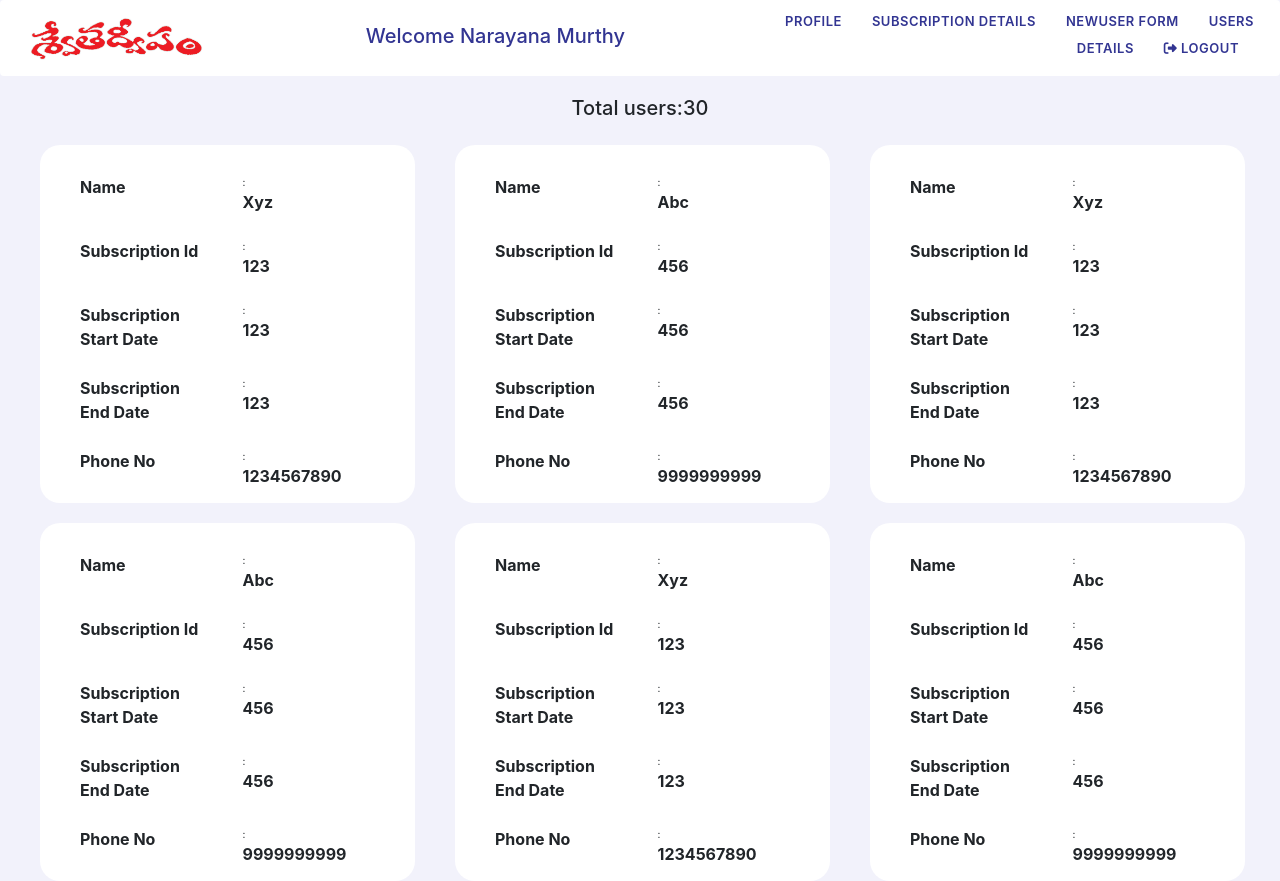
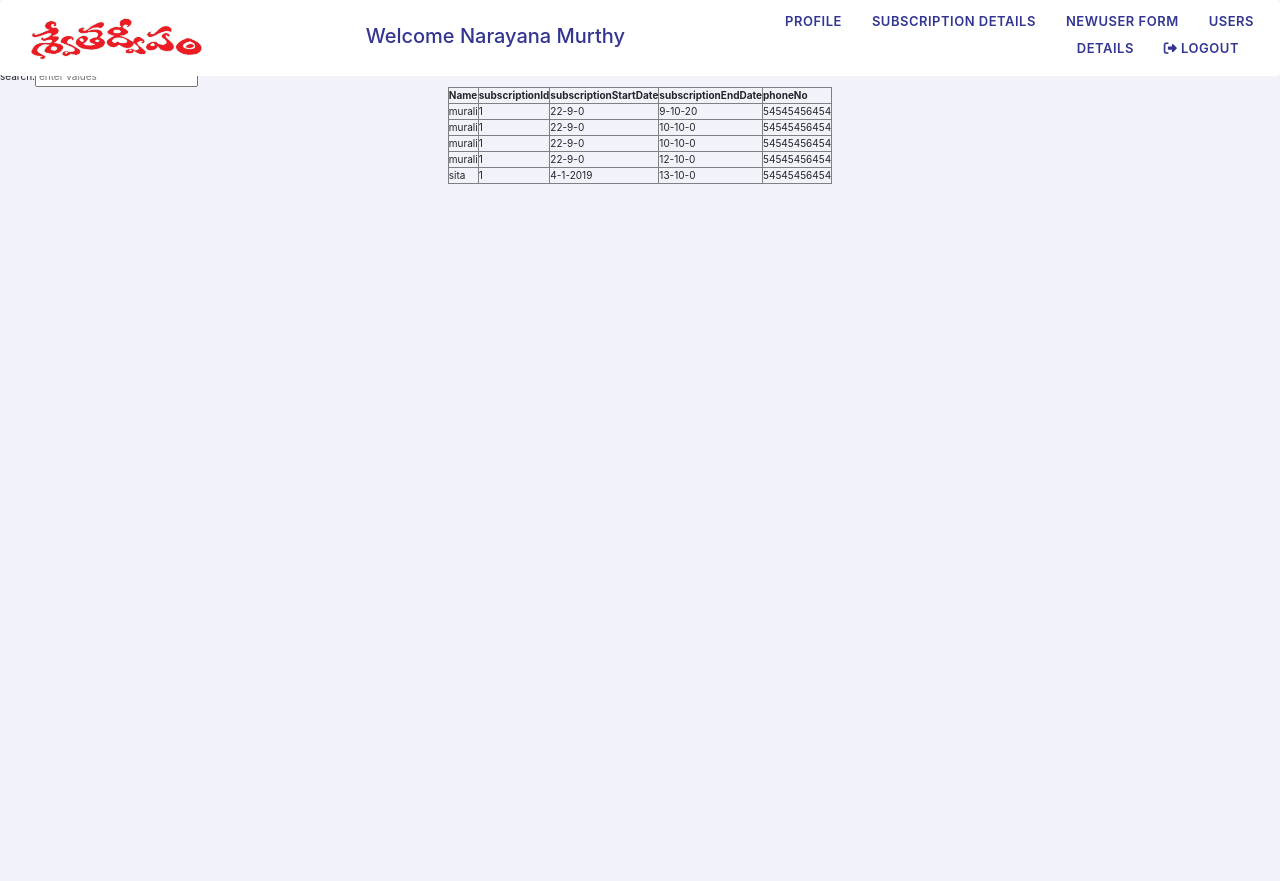
Before and after one commit to madhulathapallavi/svetadweepam, an Angular app: page /Usersdetails in a window 1280 px wide. After the commit the page ends 800 px from the top, so only its background shows below. Built offline with nearby package versions, Linux system fonts and the light colour scheme.

Commit message:
userdetails changed

```diff
--- a/src/app/usersdetails/usersdetails.component.html
+++ b/src/app/usersdetails/usersdetails.component.html
@@ -1,58 +1,34 @@
 <app-navbar></app-navbar>
-<div class="mgtop30">
-   <div class="text-center">
-       <h2>Total users:30</h2>
-   </div>
-   <div class="col-sm-12">
-       <div *ngFor="let user of users">
-        <div class="col-sm-4 card-bg">
-        <div class="col-sm-12 marginbtm-form mgtop20 headingsfont">
-            <div class="col-sm-6">
-                <label>Name</label>
-            </div>
-            <div class="col-sm-1">:</div>
-            <div class="col-sm-5">
-                <label>{{user.name}}</label>
-            </div>
-        </div>
-        <div class="col-sm-12 marginbtm-form headingsfont">
-            <div class="col-sm-6">
-                <label>Subscription Id</label>
-            </div>
-            <div class="col-sm-1">:</div>
-            <div class="col-sm-5">
-                <label>{{user.subscriptionId}}</label>
-            </div>
-        </div>
-        <div class="col-sm-12 marginbtm-form headingsfont">
-            <div class="col-sm-6">
-                <label>Subscription Start Date</label>
-            </div>
-            <div class="col-sm-1">:</div>
-            <div class="col-sm-5">
-                <label>{{user.subscriptionStartDate}}</label>
-            </div>
-        </div>
-        <div class="col-sm-12 marginbtm-form headingsfont">
-            <div class="col-sm-6">
-                <label>Subscription End Date</label>
-            </div>
-            <div class="col-sm-1">:</div>
-            <div class="col-sm-5">
-                <label>{{user.subscriptionEndDate}}</label>
-            </div>
-        </div>
-        <div class="col-sm-12 headingsfont">
-            <div class="col-sm-6">
-                <label>Phone No</label>
-            </div>
-            <div class="col-sm-1">:</div>
-            <div class="col-sm-5">
-                <label>{{user.phoneNo}}</label>
-            </div>
-        </div>
-    </div>
-   </div>
+
+  <div>
+   search:<input type="text" placeholder="enter values"  (input)="search()" [(ngModel)]=" firstname">
+
+       <table border="1" align="center">
+           <tr>
+           <th>Name</th>
+           <th>subscriptionId</th>
+           <th>subscriptionStartDate</th>
+           <th>subscriptionEndDate</th>
+           <th>phoneNo</th>
+           </tr>
+
+           <tr *ngFor="let user of users ">
+               <td>{{user.Name}}</td>
+               <td>{{user.subscriptionId}}</td>
+               <td>{{user.subscriptionStartDate}}</td>
+               <td>{{user.subscriptionEndDate}}</td>
+               <td>{{user.phoneNo}}</td>
+
+           </tr>
+
+
+
+
+       </table>
+  </div>
+
+
+
     <!-- <div class="col-sm-4 card-bg">
         <div class="col-sm-12 marginbtm-form mgtop20 headingsfont">
             <div class="col-sm-6">
@@ -147,7 +123,7 @@
             </div>
         </div>
     </div> -->
-    </div>
+
 
     <!-- <div class="col-sm-12">
         <div class="col-sm-4 card-bg">
@@ -292,4 +268,3 @@
             </div>
         </div>
         </div> -->
-</div>
--- a/src/app/usersdetails/usersdetails.component.ts
+++ b/src/app/usersdetails/usersdetails.component.ts
@@ -6,54 +6,40 @@ import { Component, OnInit } from '@angular/core';
   styleUrls: ['./usersdetails.component.css']
 })
 export class UsersdetailsComponent implements OnInit {
-  users =  [
-    {
-        'name': 'Xyz',
-        'subscriptionId':'123',
-        'subscriptionStartDate':'123',
-        'subscriptionEndDate':'123',
-        'phoneNo':'1234567890'
-    },
-    {
-        'name': 'Abc',
-        'subscriptionId':'456',
-        'subscriptionStartDate':'456',
-        'subscriptionEndDate':'456',
-        'phoneNo':'9999999999'
-  },
-  {
-        'name': 'Xyz',
-        'subscriptionId':'123',
-        'subscriptionStartDate':'123',
-        'subscriptionEndDate':'123',
-        'phoneNo':'1234567890'
-  },
-    {
-        'name': 'Abc',
-        'subscriptionId':'456',
-        'subscriptionStartDate':'456',
-        'subscriptionEndDate':'456',
-        'phoneNo':'9999999999'
-    },
-    {
-      'name': 'Xyz',
-        'subscriptionId':'123',
-        'subscriptionStartDate':'123',
-        'subscriptionEndDate':'123',
-        'phoneNo':'1234567890'
-    },
-    {
-      'name': 'Abc',
-        'subscriptionId':'456',
-        'subscriptionStartDate':'456',
-        'subscriptionEndDate':'456',
-        'phoneNo':'9999999999'
-    },
+
+  firstname:string;
+  users=[];
+  usersList=[
+
+    { Name:'murali', subscriptionId:'1', subscriptionStartDate:'22-9-0', subscriptionEndDate:'9-10-20',phoneNo:54545456454 },
+    { Name:'murali', subscriptionId:'1', subscriptionStartDate:'22-9-0', subscriptionEndDate:'10-10-0',phoneNo:54545456454 },
+    { Name:'murali', subscriptionId:'1', subscriptionStartDate:'22-9-0', subscriptionEndDate:'10-10-0',phoneNo:54545456454 },
+    { Name:'murali', subscriptionId:'1', subscriptionStartDate:'22-9-0', subscriptionEndDate:'12-10-0',phoneNo:54545456454 },
+    { Name:'sita', subscriptionId:'1', subscriptionStartDate:'4-1-2019', subscriptionEndDate:'13-10-0',phoneNo:54545456454 },
+
   ]
 
   constructor() { }
 
+
   ngOnInit(): void {
+    this.users = this.usersList;
+    // this.users=[
+
+    //   { Name:'murali', subscriptionId:'1', subscriptionStartDate:'22-9-0', subscriptionEndDate:'23-10-0',phoneNo:54545456454 },
+    //   { Name:'murali', subscriptionId:'1', subscriptionStartDate:'22-9-0', subscriptionEndDate:'23-10-0',phoneNo:54545456454 },
+    //   { Name:'murali', subscriptionId:'1', subscriptionStartDate:'22-9-0', subscriptionEndDate:'23-10-0',phoneNo:54545456454 },
+    //   { Name:'murali', subscriptionId:'1', subscriptionStartDate:'22-9-0', subscriptionEndDate:'23-10-0',phoneNo:54545456454 },
+    //   { Name:'murali', subscriptionId:'1', subscriptionStartDate:'22-9-0', subscriptionEndDate:'23-10-0',phoneNo:54545456454 },
+
+    // ]
+
   }
+  search(){
+    debugger
 
-}
+     this.users = this.usersList.filter(res =>
+       res.subscriptionEndDate.toLocaleLowerCase().indexOf(this.firstname.toLocaleLowerCase()) > -1
+     )
+    }
+  }
```
